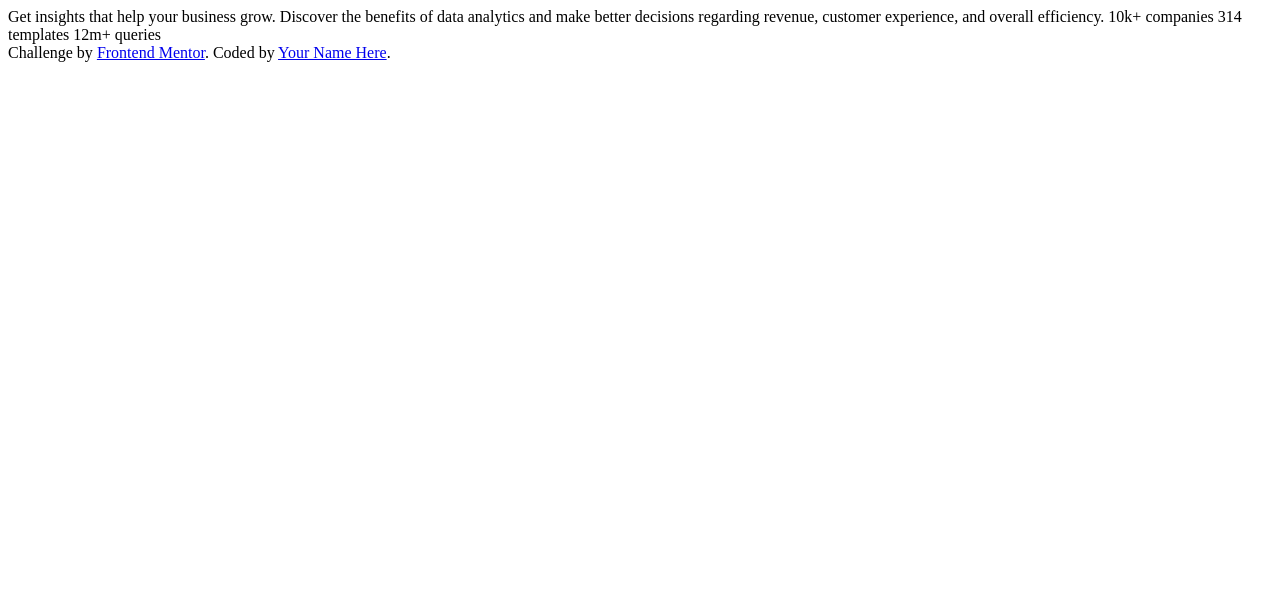
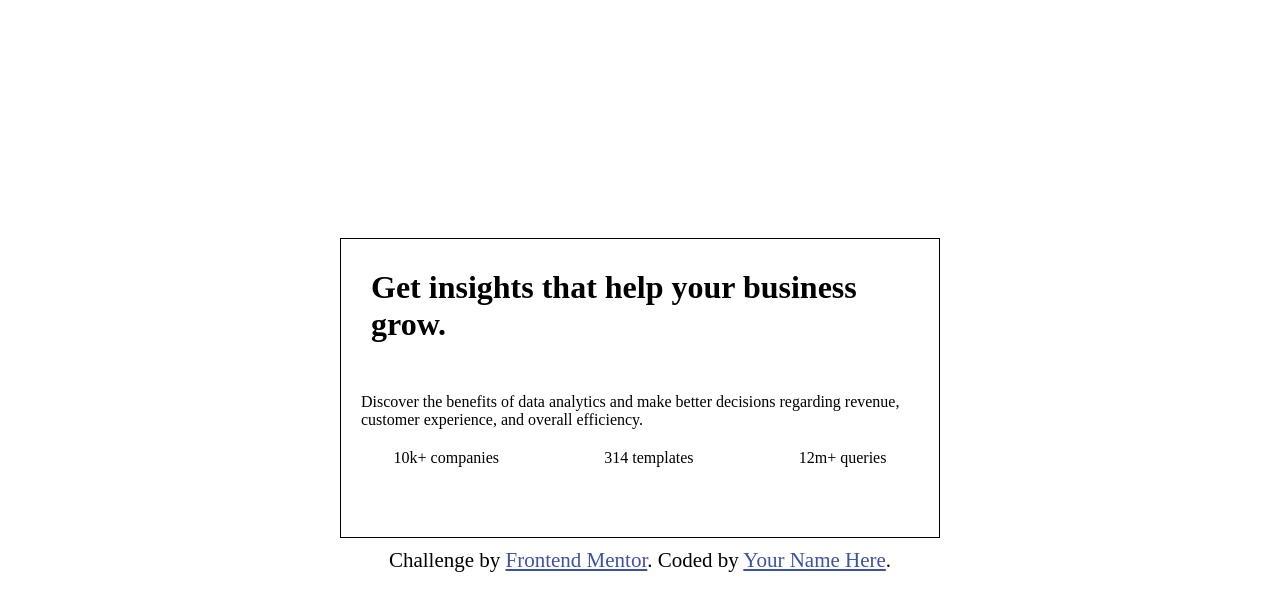
Before and after one commit to Milkk0/StatsPreveiwCard, a plain HTML site: page index.html in a window 1280 px wide. Drawn offline with Linux system fonts and the light colour scheme.

Commit message:
finished the app structure

```diff
--- a/index.html
+++ b/index.html
@@ -11,17 +11,20 @@
 
 </head>
 <body>
+  <div class="container">
+    <h1>Get insights that help your business grow.</h1>
 
-  Get insights that help your business grow.
-
-  Discover the benefits of data analytics and make better decisions regarding revenue, customer
-  experience, and overall efficiency.
-
-  10k+ companies
-  314 templates
-  12m+ queries
-
-  <div class="attribution">
+    <p>Discover the benefits of data analytics and make better decisions regarding revenue, customer
+    experience, and overall efficiency.</p>
+      <div id="buttom-stats">
+        <div class="buttom-stats">
+        10k+ companies</div>
+        <div class="buttom-stats" >314 templates</div>
+        <div class="buttom-stats">12m+ queries</div>
+      </div>
+    </div>
+  </div>
+  <div class="credits">
     Challenge by <a href="https://www.frontendmentor.io?ref=challenge" target="_blank">Frontend Mentor</a>.
     Coded by <a href="#">Your Name Here</a>.
   </div>
--- a/style.css
+++ b/style.css
@@ -1,2 +1,34 @@
+* {
+  margin: 0;
+  padding: 0;
+  box-sizing: border-box;
+}
+body {
+  display: flex;
+  flex-direction: column;
+  justify-content: center;
+  align-items: center;
+  min-height: 100vh;
+}
+
+
+.container {
+  width: 600px;
+  height: 300px;
+  border: solid 1px black;
+
+  margin: 10px;
+}
+h1 {
+  padding: 30px;
+}
+p {
+  padding: 20px;
+}
+#buttom-stats {
+  display: flex;
+  justify-content: space-around;
+  align-items: center;
+}
 .credits { font-size: 21px; text-align: center; }
 .credits a { color: hsl(228, 45%, 44%); }
```
